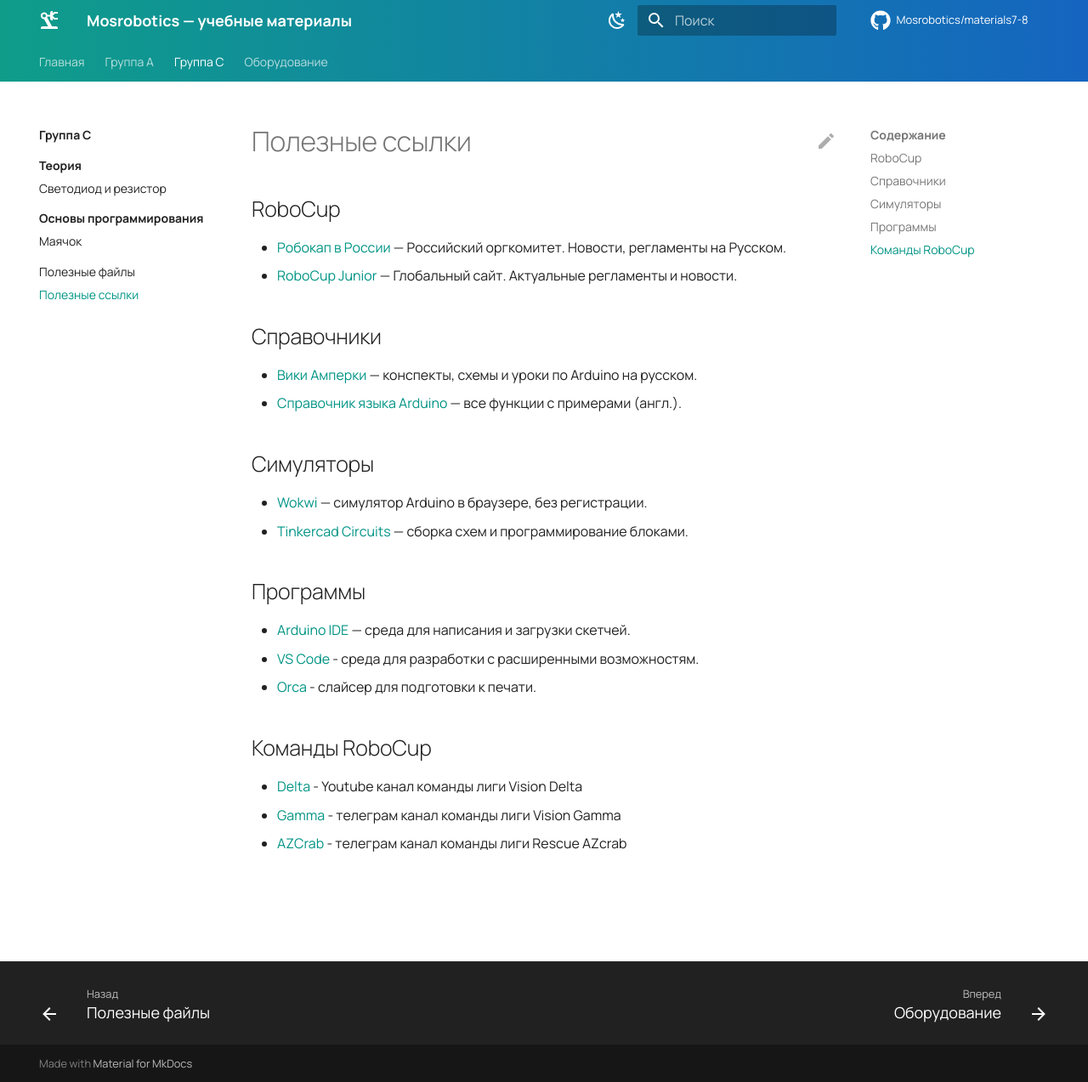
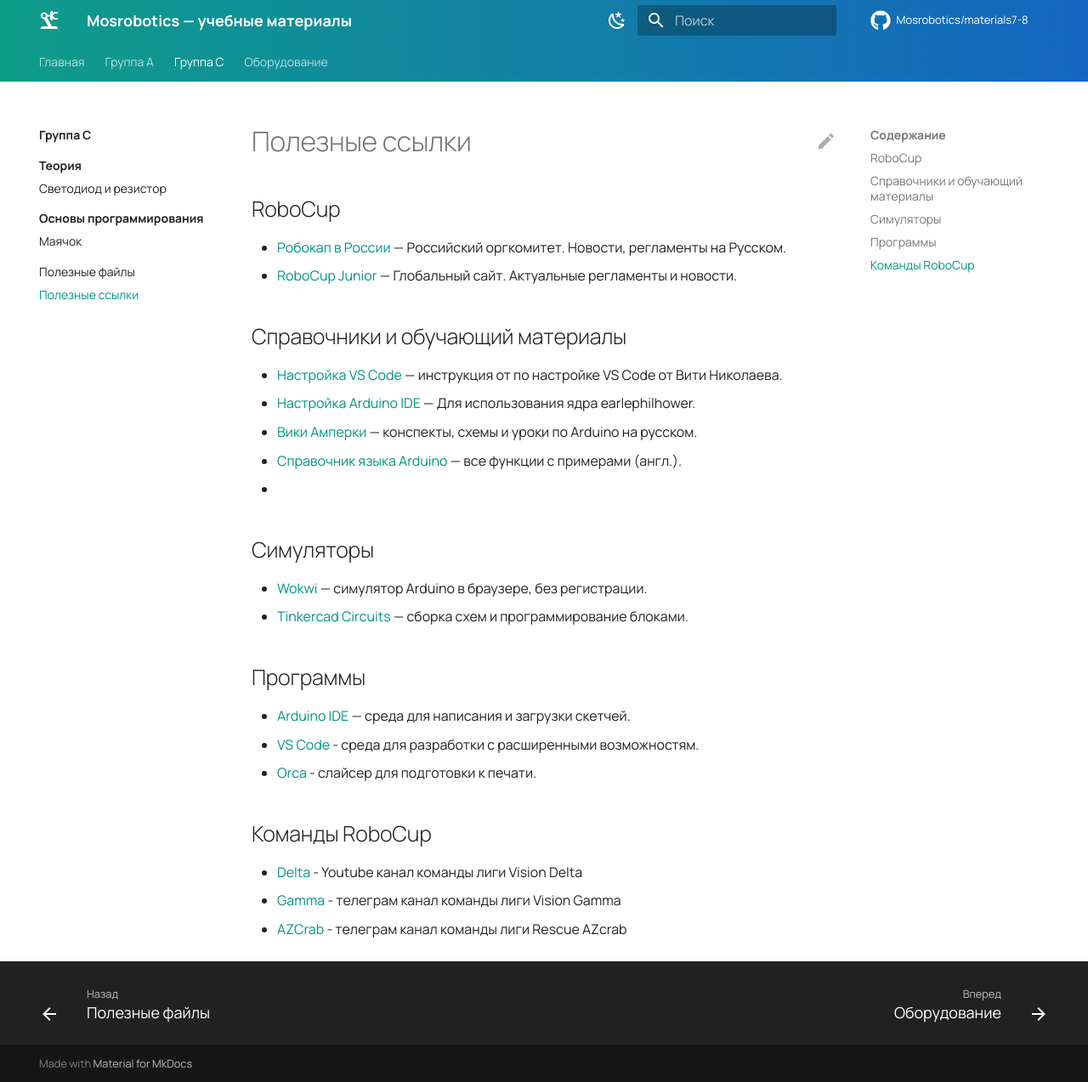
Before and after one commit to Mosrobotics/materials7-8, an MkDocs documentation site: the page built from docs/group-c/links.md, in a window 1280 px wide and 1273 px high. Shown: the whole window at 85% size. Built offline with MkDocs 1.6.1 and Material for MkDocs 9.7.7, drawn with Linux system fonts in a browser that asks for light colours; comment, search, counter and statistics services are not loaded.

Commit message:
Update links.md

```diff
--- a/docs/group-c/links.md
+++ b/docs/group-c/links.md
@@ -4,10 +4,13 @@
 - [Робокап в России](https://robocuprussiaopen.ru) — Российский оргкомитет. Новости, регламенты на Русском.
 - [RoboCup Junior](https://junior.robocup.org) — Глобальный сайт. Актуальные регламенты и новости.
 
-## Справочники
+## Справочники и обучающий материалы
 
+- [Настройка VS Code](https://vdn.robo548.ru/05-knowledge-base/03-RPiPico-PlatformIO) — инструкция от по настройке VS Code от Вити Николаева.
+- [Настройка Arduino IDE]([https://wiki.amperka.ru/](https://robotclass.ru/arduino-ide-rp2040/?ysclid=mw2ta727s9143042760)) — Для использования ядра earlephilhower.
 - [Вики Амперки](https://wiki.amperka.ru/) — конспекты, схемы и уроки по Arduino на русском.
 - [Справочник языка Arduino](https://docs.arduino.cc/language-reference/) — все функции с примерами (англ.).
+-
 
 ## Симуляторы
 
```
